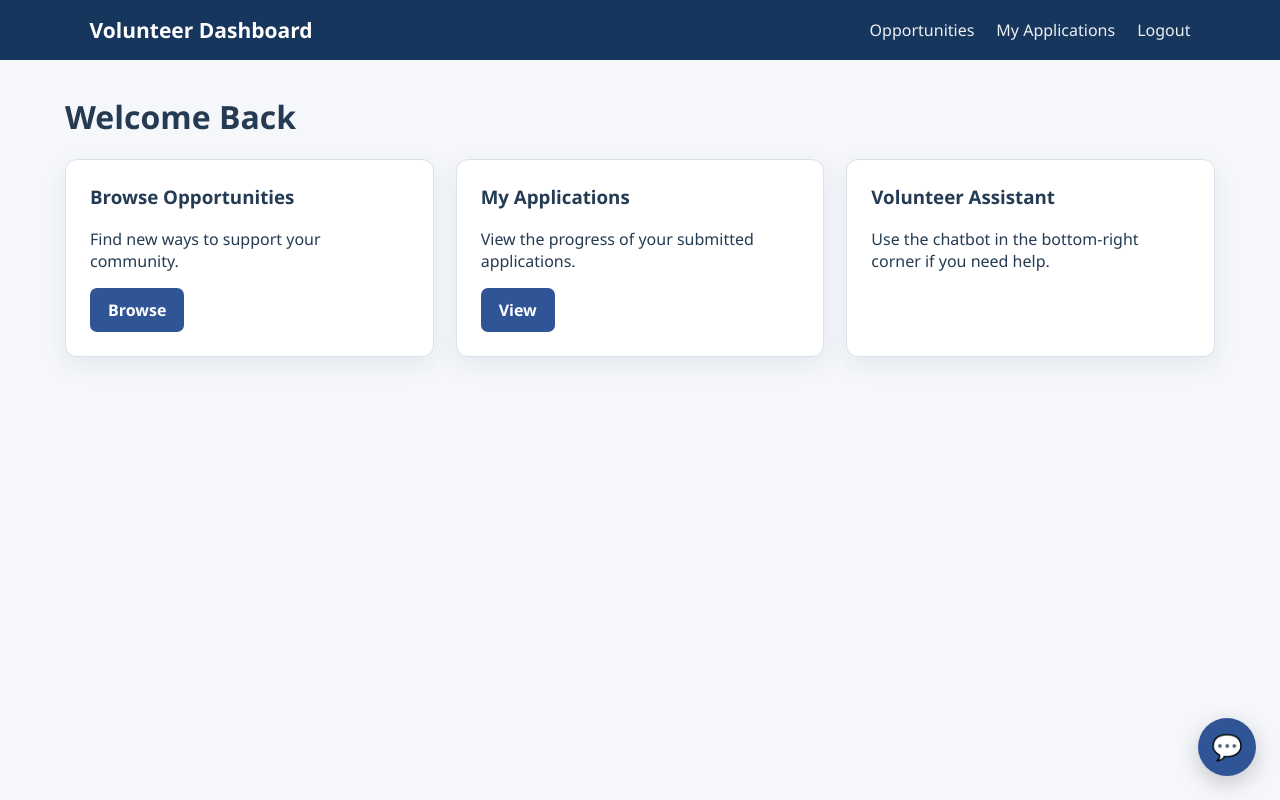
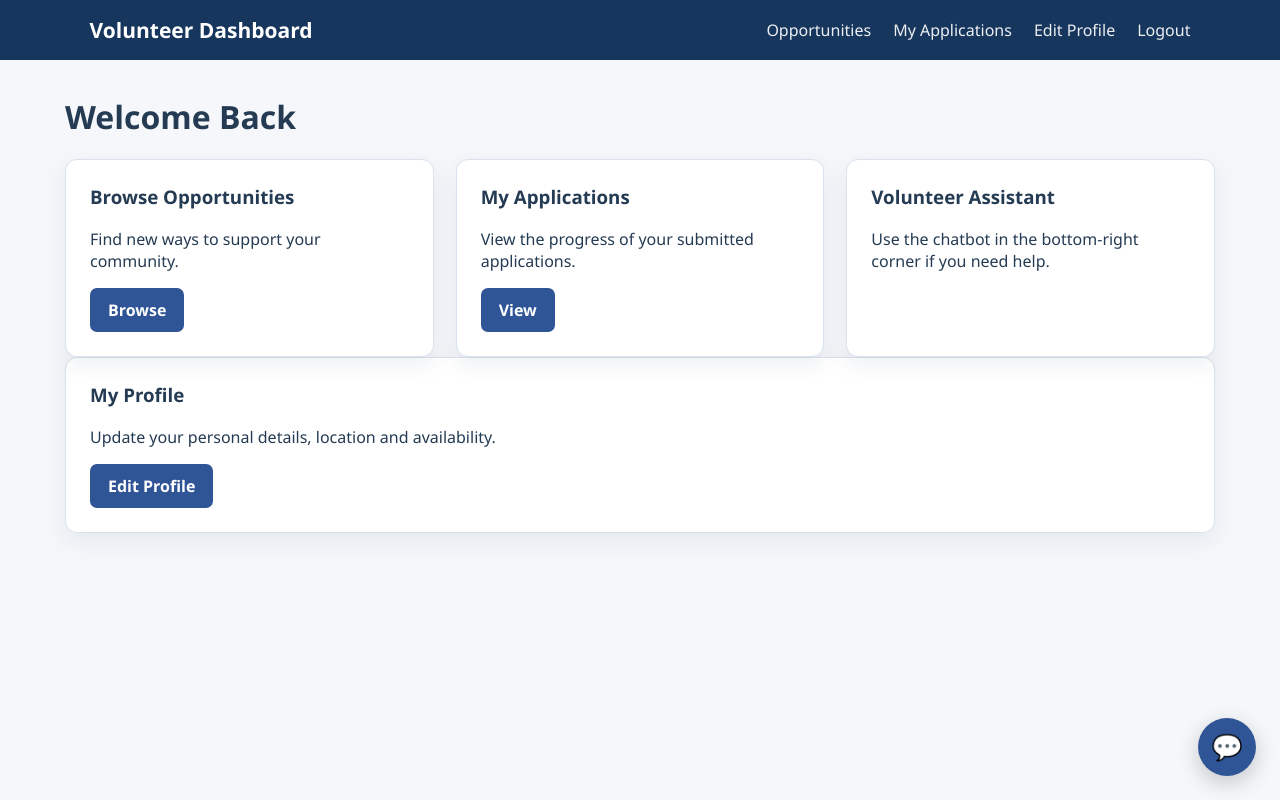
Before and after one commit to mphommarindi-prog/Community-Volunteer-Coordination-Platform, a plain HTML site: page frontend/volunteer-dashboard.html in a window 1280 px wide. Drawn offline with Linux system fonts and the light colour scheme.

Commit message:
Add 'Edit Profile' link to volunteer dashboard

```diff
--- a/frontend/volunteer-dashboard.html
+++ b/frontend/volunteer-dashboard.html
@@ -38,6 +38,8 @@ Volunteer Dashboard
         <a href="my-opportunities.html">
             My Applications
         </a>
+
+        <a href="volunteer-profile.html">Edit Profile</a>
 
         <a
             href="#"
@@ -117,6 +119,12 @@ Volunteer Dashboard
 
     </div>
 
+        <div class="card">
+            <h3>My Profile</h3>
+            <p>Update your personal details, location and availability.</p>
+            <a class="btn" href="volunteer-profile.html">Edit Profile</a>
+        </div>
+
 </div>
 
 
```
